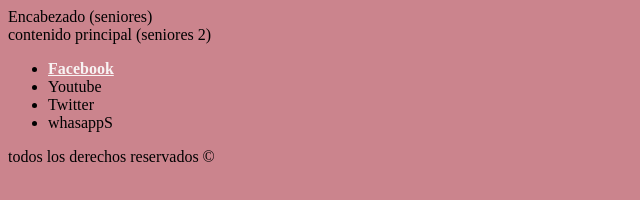
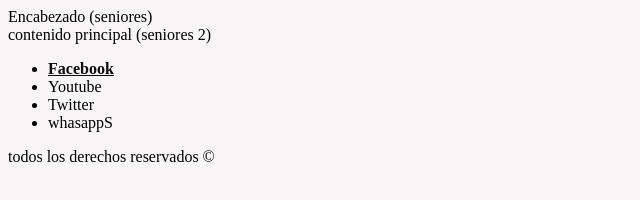
Before and after one commit to johannicolasbarrera/Team-pantufla, a plain HTML site: page index.html in a window 1280 px wide. Shown: the whole page, without its empty margins (0-640 px from the left). Drawn offline with Linux system fonts and the light colour scheme.

Commit message:
modificacuiones color pagina principal

```diff
--- a/css/main.css
+++ b/css/main.css
@@ -1,9 +1,9 @@
 body {
-    background-color: rgba(199, 121, 131, 0.918);
+    background-color: rgba(247, 245, 245, 0.918);
 }
 
 .menu-link-social {
-color: rgb(248, 243, 243);
+color: rgb(14, 13, 13);
 font-weight: bolder;
 }
 
```
